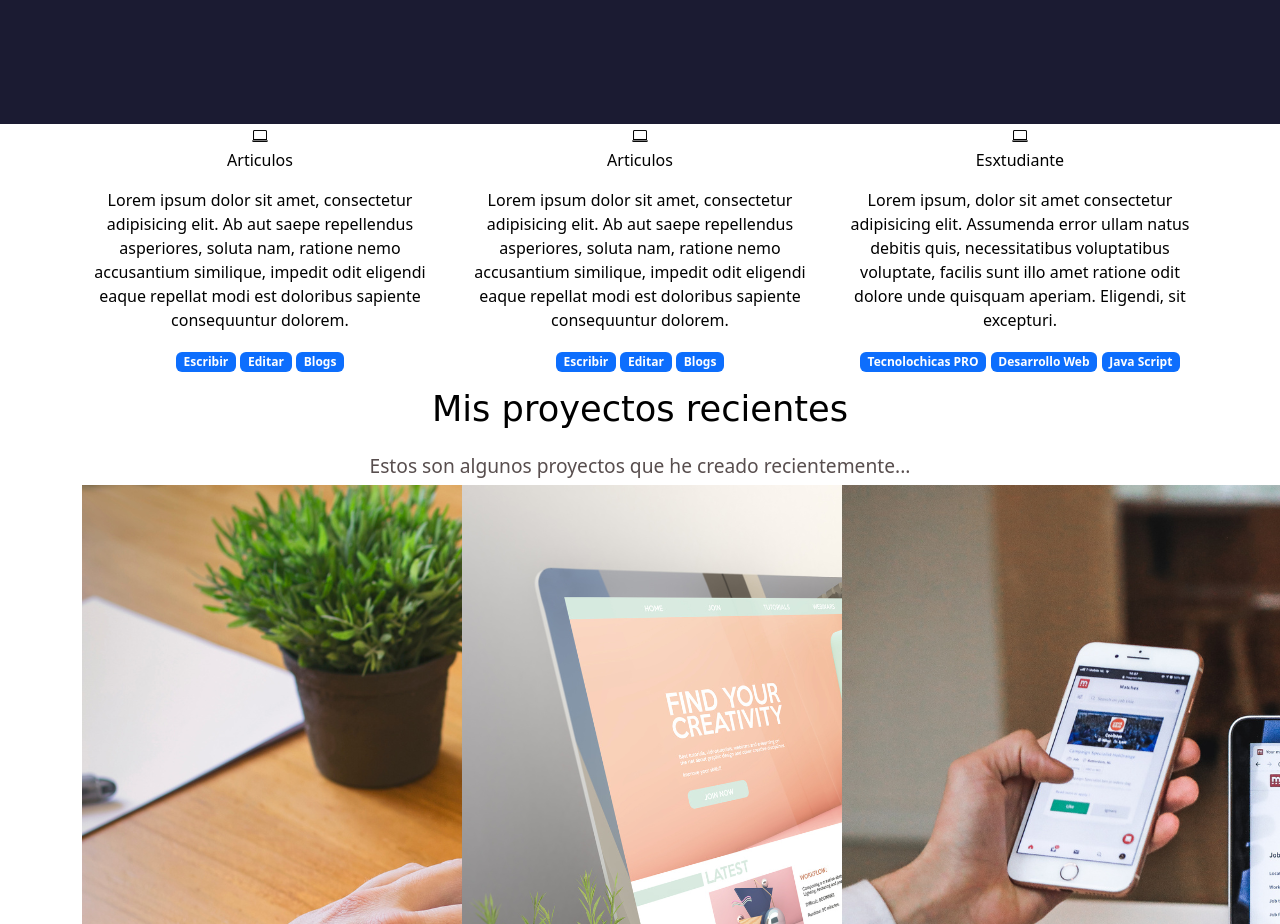
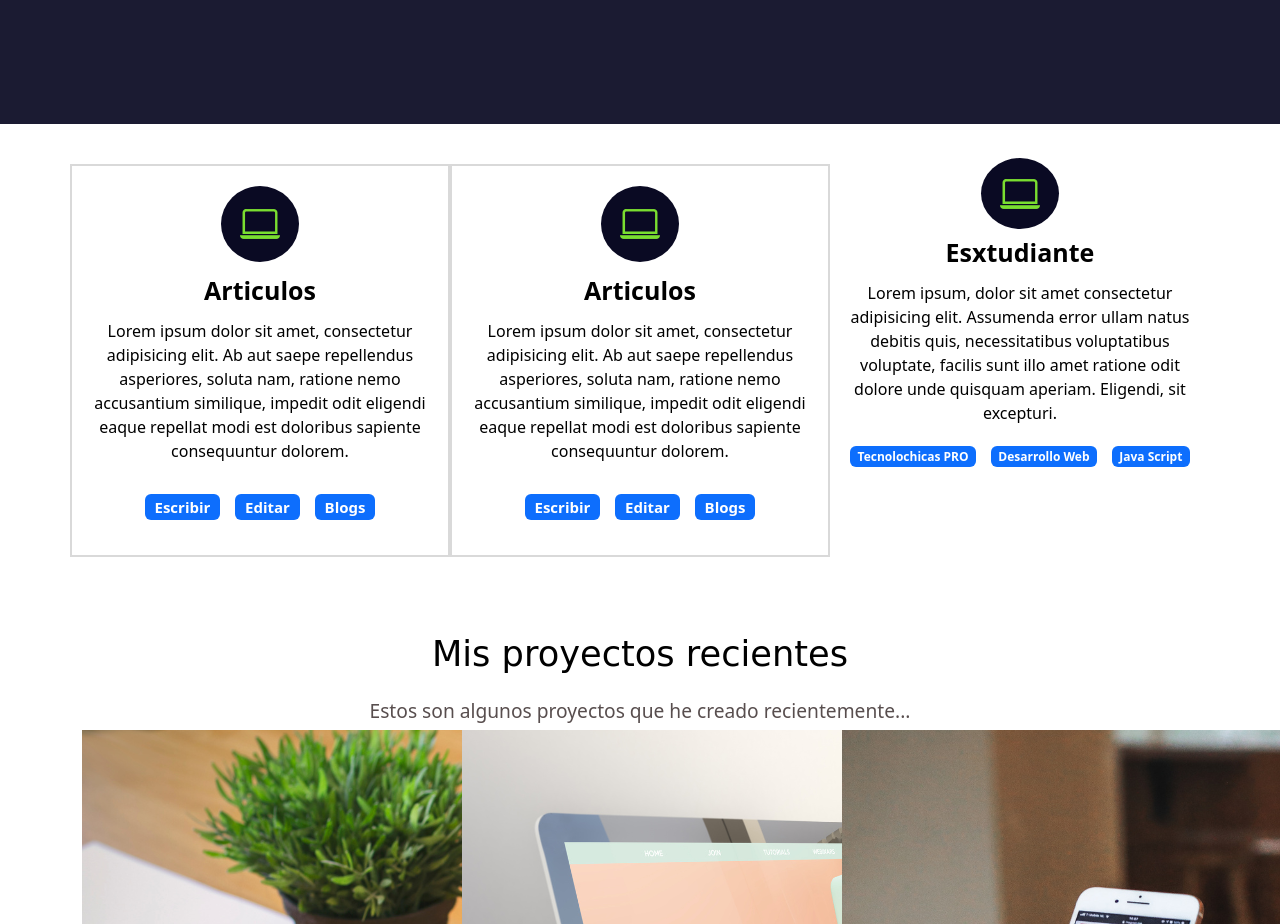
Before and after one commit to TecnolochicasJo/miPortafolio, a plain HTML site: page index.html in a window 1280 px wide. Shown: the part 1660-2584 px from the top of the page. Drawn offline with nearby package versions, Linux system fonts and the light colour scheme; a web font is replaced by a local one.

Commit message:
20. Estilos de la seccion experiencia

```diff
--- a/style.css
+++ b/style.css
@@ -1,4 +1,5 @@
 /* Barra de navegacion */
+
 .navbar {
     padding: 2rem;
     background-color: #f5f6f7;
@@ -10,6 +11,7 @@
 }
 
 /* Estilos generales */
+
 section {
     display: flex;
     flex-direction: column;
@@ -93,3 +95,47 @@ h1 {
     max-width: 600px;
     text-align: center;
 }
+
+/* Experiencia */
+.experiencia {
+    padding: 40px 40px 60px 40px;
+}
+
+.experiencia .columna {
+    padding: 20px;
+    border: 2px solid #8080804d;
+    display: flex;
+    flex-direction: column;
+    align-items: center;
+    justify-content: space-evenly;
+    transition: all 0.2s ease-in; /**/
+}
+
+.experiencia .columna:hover {
+    color: white;
+    background-color: #1b1b32;
+}
+
+.experiencia i {
+    font-size: 2.5rem;
+    color: #7ade30;
+    background-color: #0a0a23;
+    padding: 8px 19px;
+    border-radius: 50%;
+}
+
+.experiencia-titulo {
+    font-size: 25px;
+    font-weight: bold;
+    margin: 10px 0;
+}
+
+.badgets-contenedor {
+    font-size: 20px;
+    font-weight: bold;
+    margin: 10px 0;
+}
+
+.badge {
+    margin: 5px;
+}
```
